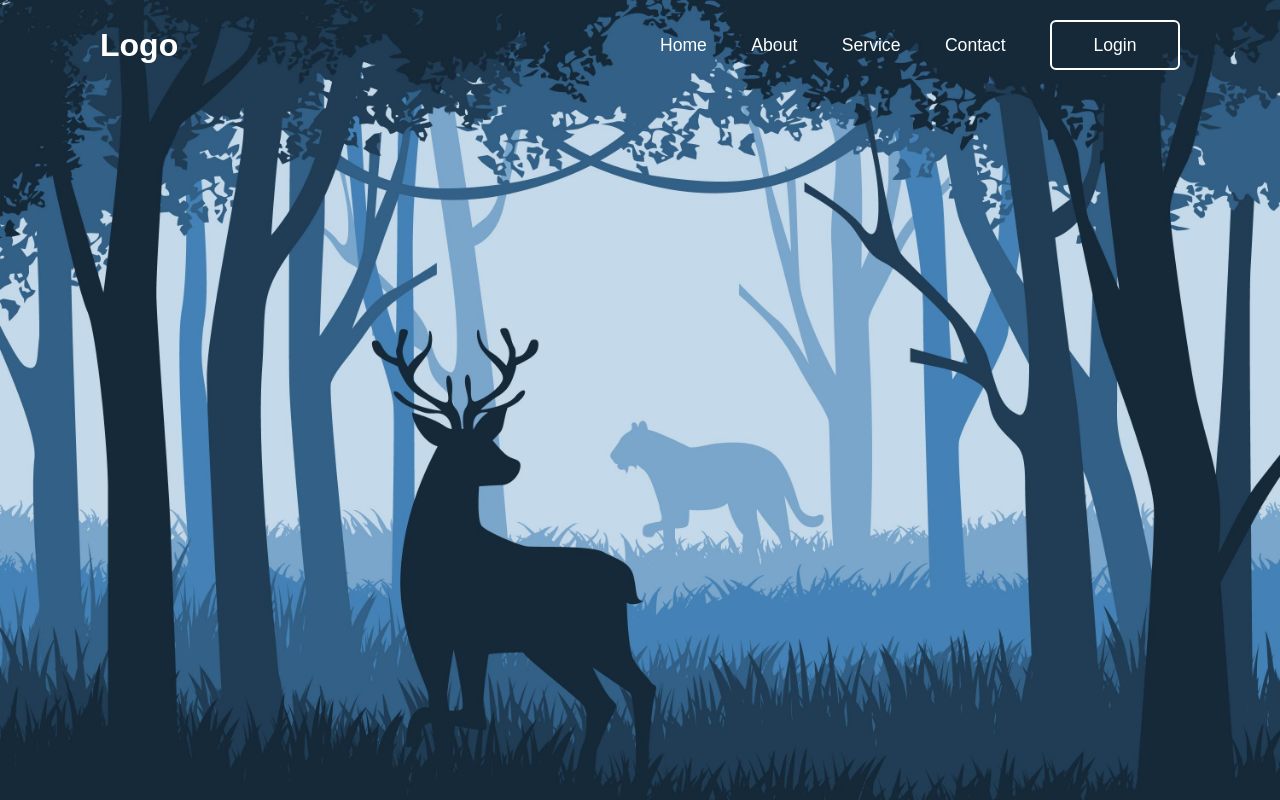
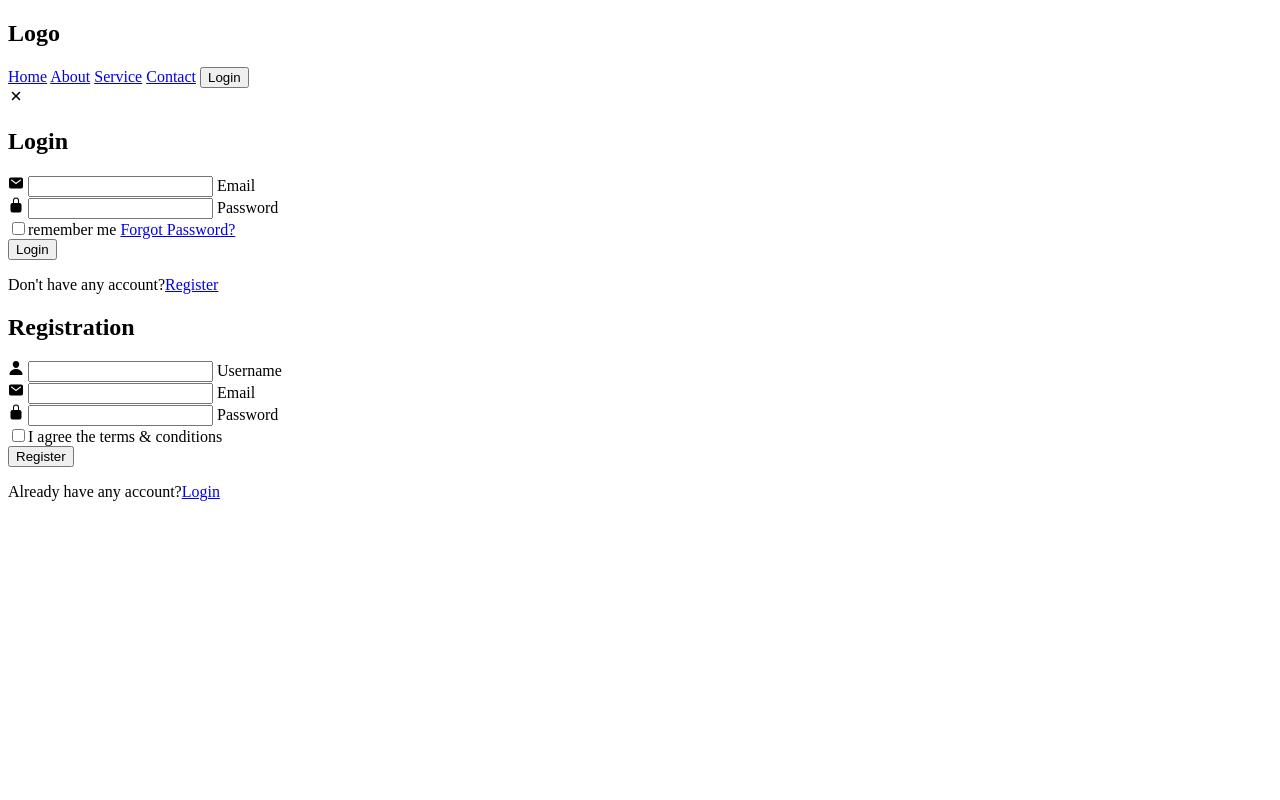
Before and after one commit to AbhinavSma/experiment2, a plain HTML site: page index.html in a window 1280 px wide. Drawn offline with nearby package versions, Linux system fonts and the light colour scheme.

Commit message:
Update index.html

```diff
--- a/index.html
+++ b/index.html
@@ -21,259 +21,7 @@
                 <button class="btnLogin-popup">Login</button>
             </nav>
         </header>
-    <style>
-        *{
-    margin: 0;
-    padding: 0;
-    box-sizing: border-box;
-    font-family: 'Poppins', sans-serif;
 
-}
-body{
-    display: flex;
-    justify-content: center;
-    align-items: center;
-    min-height: 100vh;
-    background: url('6213932.jpg') no-repeat;
-    background-size: cover;
-    background-position: center;
-}
-
-header {
-    position: fixed;
-    top: 0;
-    left: 0;
-    width: 100%;
-    padding: 20px 100px;
-    display: flex;
-    justify-content: space-between;
-    align-items: center;
-    z-index: 99;
-}
-
-.logo {
-    font-size: 2em;
-    color: #fff;
-    user-select: none;
-
-}
-
-.navigation a {
-    position: relative;
-    font-size: 1.1em;
-    color: #fff;
-    text-decoration: none;
-    font-weight: 500;
-    margin-left: 40px;
-}
-
-.navigation a::after{
-    content: '';
-    position: absolute;
-    left: 0;
-    bottom: -6px;
-    width: 100%;
-    height: 3px;
-    background: #fff;
-    border-radius: 5px;
-    transform-origin: right;
-    transform: scaleX(0);
-    transition: transform .5s;
-}
-
-.navigation a:hover::after{
-    transform-origin: left;
-    transform: scaleX(1);
-}
-.navigation .btnLogin-popup {
-    width: 130px;
-    height: 50px;
-    background: transparent;
-    border: 2px solid #fff;
-    outline: none;
-    border-radius: 6px;
-    cursor: pointer;
-    font-size: 1.1em;
-    color: #fff;
-    font-weight: 500;
-    margin-left: 40px;
-    transition: .5s;
-}
-
-.navigation .btnLogin-popup:hover {
-    background: #fff;
-    color: #162939;
-
-}
-
-.wrapper {
-    position: relative;
-    width: 400px;
-    height: 440px;
-    background: transparent;
-    border: 2px solid rgba(225,225,225,.5);
-    border-radius: 20px;
-    backdrop-filter: blur(20px);
-    box-shadow: 0 0 30px rgba(0,0,0, .5);
-    display: flex;
-    justify-content: center;
-    align-items: center;
-    overflow: hidden;
-    transform: scale(0);
-    transition: transform .5s ease ,height .2 ease;
-}
-.wrapper.active-popup {
-    transform: scale(1);
-}
-.wrapper.active {
-    height: 520px;
-}
-
-.wrapper .form-box {
-    width: 100%;
-    padding: 40px;
-}
-
-.wrapper .form-box.login {
-    transition: transform .18s ease;
-    transform: translateX(0);
-}
-.wrapper.active .form-box.login {
-    transition: none;
-    transform: translateX(-400px);
-}
-
-.wrapper .form-box.register {
-    position: absolute;
-    transition: none;
-    transform: translateX(400px);
-}
-.wrapper.active .form-box.register {
-    transition: none;
-    transform: translateX(0);
-}
-
-.wrapper .icon-close {
-    position: absolute;
-    top: 0;
-    right: 0;
-    width: 45px;
-    height: 45px;
-    background: #162938;
-    font-size: 2em;
-    color: #fff;
-    display: flex;
-    justify-content: center;
-    align-items: center;
-    border-bottom-left-radius: 20px;
-    cursor: pointer;
-    z-index: 1;
-}
-.form-box h2 {
-    font-size: 2em;
-    color: #162938;
-    text-align: center;
-}
-
-.input-box {
-    position: relative;
-    width: 100%;
-    height: 50px;
-    border-bottom: 2px solid #162938;
-    margin: 30px 0;
-
-}
-
-.input-box label {
-    position: absolute;
-    top: 50%;
-    left: 5px;
-    transform: translateY(-50%);
-    font-size: 1em;
-    color: #162938;
-    font-weight: 500;
-    pointer-events: none;
-    transition: 0.5s;
-}
-
-.input-box input:focus~label,
-.input-box input:valid~label {
-    top: 5px;
-}
-.input-box input {
-    width: 100%;
-    height: 100%;
-    background: transparent;
-    border: none;
-    outline: none;
-    font-size: 1em;
-    color: #162938;
-    font-weight: 600;
-    padding: 0 35px 0 5px;
-}
-
-.input-box .icon {
-    position: absolute;
-    right: 8px;
-    font-size: 1.2em;
-    color: #162938;
-    line-height: 57px;
-}
-
-.remember-forgot {
-    font-size: .9em;
-    color: #162938;
-    font-weight: 500;
-    margin: -15px 0 15px;
-    display: flex;
-    justify-content: space-between;
-}
-
-.remember-forgot label input {
-    accent-color: #162938;
-    margin-right: 3px;
-}
-
-.remember-forgot a {
-    color:#162938;
-    text-decoration: none;
-}
-
-.remember-forgot a:hover {
-    text-decoration: underline;
-}
-
-.btn {
-    width: 100%;
-    height: 45px;
-    background: #162938;
-    border: none;
-    outline: none;
-    border-radius: 6px;
-    cursor: pointer;
-    font-size: 1em;
-    color: #fff;
-    font-weight: 500;
-
-}
-
-.login-register {
-    font-size: .9em;
-    color: #162938;
-    text-align: center;
-    font-weight: 500;
-    margin: 25px 0 10px;
-}
-
-.login-register p a {
-    color: #162938;
-    text-decoration: none;
-    font-weight: 600;
-}
-.login-register p a:hover {
-    text-decoration: underline;
-}
-    </style>
         <div class="wrapper">
             <span class="icon-close"><ion-icon name="close"></ion-icon></span>
             <div class="form-box login">
```
